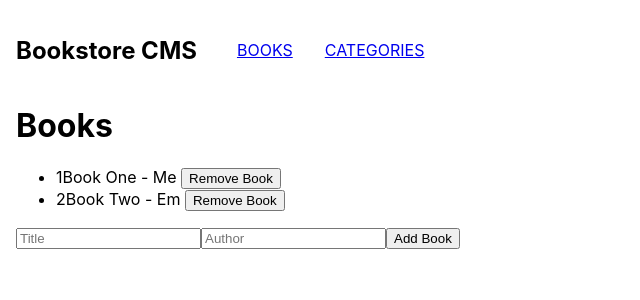
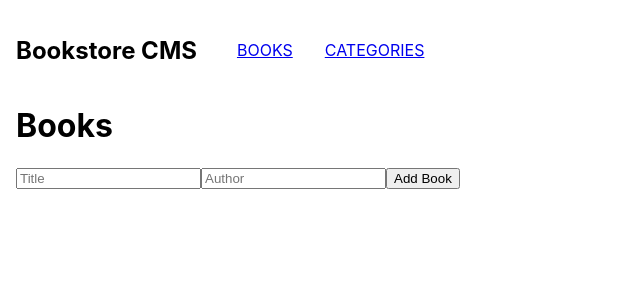
Before and after one commit to TedLivist/bookstore, a React (Create React App) app: page / in a window 1280 px wide. Shown: the top 300 px of the page, without its empty margins (0-640 px from the left). Built offline with nearby package versions, Linux system fonts and the light colour scheme.

Commit message:
Add dispatch to Books component

```diff
--- a/src/components/books.js
+++ b/src/components/books.js
@@ -1,24 +1,21 @@
 /* eslint-disable */
 
 import React, { useState } from 'react';
-import { useDispatch } from 'react-redux';
+import { useDispatch, useSelector } from 'react-redux';
 import { addBook, removeBook } from '../redux/books/books';
 import { v4 as uuidv4 } from 'uuid';
 
 const Books = () => {
-  const initialBooks = [{id: 1, title: 'Book One - ', author: 'Me '}, {id: 2, title: 'Book Two - ', author: 'Em '}]
+  // const initialBooks = [{id: 1, title: 'Book One - ', author: 'Me '}, {id: 2, title: 'Book Two - ', author: 'Em '}]
 
-  const [books, setBooks] = useState(initialBooks)
+  // const [books, setBooks] = useState(initialBooks)
   const [bookInput, setBookInput] = useState({id: '', title: '', author: ''})
   const dispatch = useDispatch()
 
+  const books = useSelector((state) => state.booksReducer)
 
   const handleRemove = (id) => {
-    const filtered = books.filter((book) => book.id !== id)
-    for(let i = 0; i < filtered.length; i++) {
-      filtered[i].id = filtered.indexOf(filtered[i]) + 1
-    }
-    setBooks(filtered)
+    dispatch(removeBook(id))
   }
 
   const onChange = (e) => {
@@ -30,9 +27,7 @@ const Books = () => {
 
     const newBook = {...bookInput}
     newBook.id = uuidv4()
-    console.log(newBook)
-    // setBooks(books, books.push({id: (books.length + 1), title: (newBook.title), author: (newBook.author)}))
-    // setBookInput({title: '', author: ''})
+    dispatch(addBook(newBook))
   }
 
   return (
--- a/src/redux/books/books.js
+++ b/src/redux/books/books.js
@@ -12,7 +12,7 @@ export const addBook = (payload) => ({
 
 export const removeBook = (payload) => ({
   type: REMOVE_BOOK,
-  payload
+  id: payload
 })
 
 const reducer = (state = initialState, action) => {
@@ -23,7 +23,7 @@ const reducer = (state = initialState, action) => {
         action.payload
       ]
     case REMOVE_BOOK:
-      return state.filter(book => book.id !== id)
+      return state.filter(book => book.id !== action.id)
 
     default:
       return state
```
